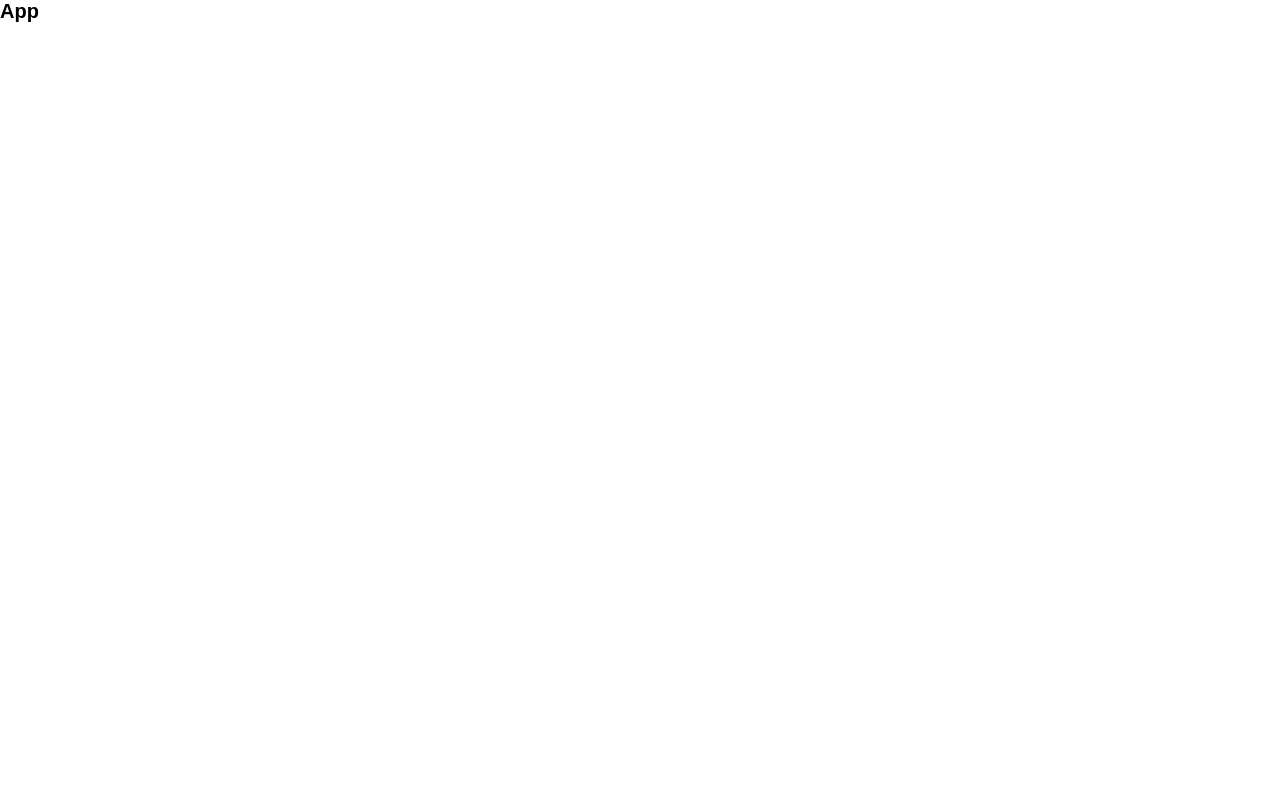
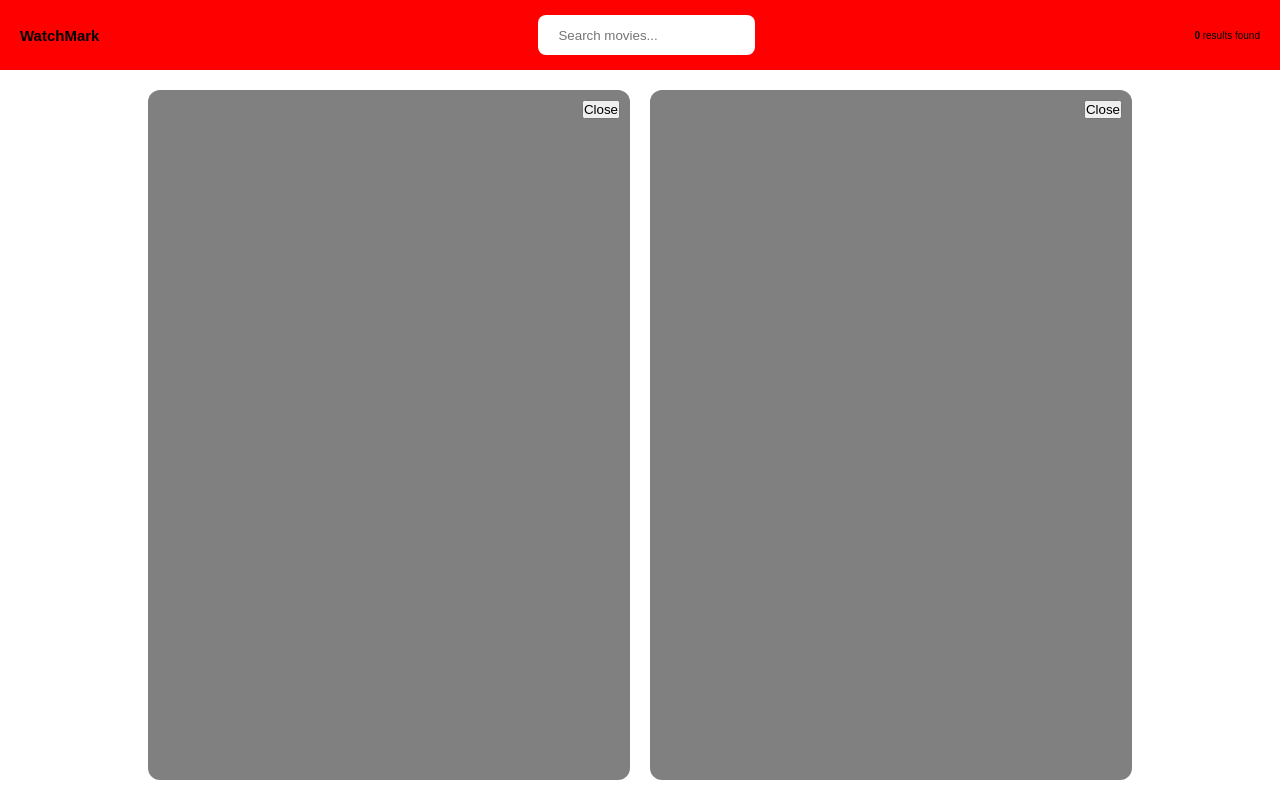
Before and after one commit to kapuscinskimateusz/watchmark, a React (Create React App) app: page / in a window 1280 px wide. Built offline with nearby package versions, Linux system fonts and the light colour scheme.

Commit message:
fetch movies and movie details

```diff
--- a/src/components/App.js
+++ b/src/components/App.js
@@ -1,3 +1,104 @@
+import { useEffect, useState } from "react";
+
+import NavBar from "./NavBar";
+import NumResults from "./NumResults";
+import Search from "./Search";
+import Main from "./Main";
+import Box from "./Box";
+import Loader from "./Loader";
+import ErrorMessage from "./ErrorMessage";
+import MovieList from "./MovieList";
+import MovieDetails from "./MovieDetails";
+
+const API_KEY = "151310d4";
+export const BASE_URL = `http://www.omdbapi.com/?apikey=${API_KEY}&`;
+
 export default function App() {
-  return <h1>App</h1>;
+  const [query, setQuery] = useState("");
+  const [movies, setMovies] = useState([]);
+  const [isLoading, setIsLoading] = useState(false);
+  const [error, setError] = useState("");
+  const [selectedMovie, setSelectedMovie] = useState(null);
+
+  function handleSelectMovie(id) {
+    if (selectedMovie === id) return setSelectedMovie(null);
+
+    setSelectedMovie(id);
+  }
+
+  function handleCloseMovie() {
+    setSelectedMovie(null);
+  }
+
+  useEffect(() => {
+    const controller = new AbortController();
+
+    async function getMovies() {
+      try {
+        setIsLoading(true);
+        setError("");
+
+        const res = await fetch(`${BASE_URL}s=${query}`, {
+          signal: controller.signal,
+        });
+        if (!res.ok)
+          throw new Error("Something went wrong with fetching movies");
+
+        const data = await res.json();
+        if (data.Response === "False") throw new Error(data.Error);
+
+        setMovies(data.Search);
+      } catch (err) {
+        if (err.name === "AbortError") return;
+
+        setMovies([]);
+        console.error(err.message);
+        setError(err.message);
+      } finally {
+        setIsLoading(false);
+      }
+    }
+
+    if (query.length < 3) {
+      setMovies([]);
+      setError("");
+      return;
+    }
+
+    getMovies();
+
+    return function () {
+      controller.abort();
+    };
+  }, [query]);
+
+  return (
+    <>
+      <NavBar>
+        <Search query={query} onSearch={setQuery} />
+        <NumResults movies={movies} />
+      </NavBar>
+
+      <Main>
+        <Box>
+          {isLoading && <Loader />}
+          {error && <ErrorMessage error={error} />}
+          {!isLoading && !error && (
+            <MovieList movies={movies} onSelectMovie={handleSelectMovie} />
+          )}
+        </Box>
+
+        <Box>
+          {selectedMovie ? (
+            <MovieDetails
+              selectedId={selectedMovie}
+              onCloseMovie={handleCloseMovie}
+            />
+          ) : (
+            <></>
+          )}
+        </Box>
+      </Main>
+    </>
+  );
 }
--- /dev/null
+++ b/src/components/Box.js
@@ -0,0 +1,17 @@
+import { useState } from "react";
+
+export default function Box({ children }) {
+  const [isOpen, setIsOpen] = useState(true);
+
+  return (
+    <div className="box">
+      <button
+        className="close-btn"
+        onClick={() => setIsOpen((isOpen) => !isOpen)}
+      >
+        {isOpen ? "Close" : "Open"}
+      </button>
+      {isOpen && children}
+    </div>
+  );
+}
--- /dev/null
+++ b/src/components/ErrorMessage.js
@@ -0,0 +1,3 @@
+export default function ErrorMessage({ error }) {
+  return <p>{error}</p>;
+}
--- /dev/null
+++ b/src/components/Loader.js
@@ -0,0 +1,3 @@
+export default function Loader() {
+  return <p>Loading...</p>;
+}
--- /dev/null
+++ b/src/components/Main.js
@@ -0,0 +1,3 @@
+export default function Main({ children }) {
+  return <main className="main">{children}</main>;
+}
--- /dev/null
+++ b/src/components/MovieDetails.js
@@ -0,0 +1,66 @@
+import { useEffect, useState } from "react";
+
+import { BASE_URL } from "./App";
+import Loader from "./Loader";
+import ErrorMessage from "./ErrorMessage";
+
+export default function MovieDetails({ selectedId, onCloseMovie }) {
+  const [movie, setMovie] = useState(null);
+  const [isLoading, setIsLoading] = useState(true);
+  const [error, setError] = useState("");
+
+  useEffect(() => {
+    async function getMovie() {
+      try {
+        setIsLoading(true);
+        setError("");
+
+        const res = await fetch(`${BASE_URL}i=${selectedId}`);
+        if (!res.ok)
+          throw new Error("Something went wrong with fetching movie");
+
+        const data = await res.json();
+        if (data.Response === "False") throw new Error(data.Error);
+
+        setMovie(data);
+      } catch (err) {
+        console.error(err.message);
+        setError(err.message);
+      } finally {
+        setIsLoading(false);
+      }
+    }
+
+    getMovie();
+  }, [selectedId]);
+
+  if (isLoading) return <Loader />;
+  if (error) return <ErrorMessage error={error} />;
+
+  return (
+    <div className="movie-details">
+      <header>
+        <button className="back-btn" onClick={onCloseMovie}>
+          &larr;
+        </button>
+
+        <img src={movie.Poster} alt={`Poster of ${movie.Title} movie`} />
+
+        <div>
+          <h2>{movie.Title}</h2>
+          <p>
+            {movie.Released} &bull; {movie.Runtime}
+          </p>
+          <p>{movie.Genre}</p>
+          <p>&#9734; {movie.imdbRating} IMDB rating</p>
+        </div>
+      </header>
+
+      <section>
+        <p>{movie.Plot}</p>
+        <p>Starring {movie.Actors}</p>
+        <p>Directed by {movie.Director}</p>
+      </section>
+    </div>
+  );
+}
--- /dev/null
+++ b/src/components/MovieList.js
@@ -0,0 +1,15 @@
+import MovieListItem from "./MovieListItem";
+
+export default function MovieList({ movies, onSelectMovie }) {
+  return (
+    <ul className="movie-list">
+      {movies.map((movie) => (
+        <MovieListItem
+          key={movie.imdbID}
+          movie={movie}
+          onSelectMovie={onSelectMovie}
+        />
+      ))}
+    </ul>
+  );
+}
--- /dev/null
+++ b/src/components/MovieListItem.js
@@ -0,0 +1,11 @@
+export default function MovieListItem({ movie, onSelectMovie }) {
+  return (
+    <li className="movie-list-item" onClick={() => onSelectMovie(movie.imdbID)}>
+      <img src={movie.Poster} alt={`Poster of ${movie.Title} movie`} />
+      <div>
+        <h3>{movie.Title}</h3>
+        <p>{movie.Year}</p>
+      </div>
+    </li>
+  );
+}
--- /dev/null
+++ b/src/components/NavBar.js
@@ -0,0 +1,8 @@
+export default function NavBar({ children }) {
+  return (
+    <nav className="nav-bar">
+      <h1>WatchMark</h1>
+      {children}
+    </nav>
+  );
+}
--- /dev/null
+++ b/src/components/NumResults.js
@@ -0,0 +1,7 @@
+export default function NumResults({ movies }) {
+  return (
+    <p>
+      <strong>{movies.length}</strong> results found
+    </p>
+  );
+}
--- /dev/null
+++ b/src/components/Search.js
@@ -0,0 +1,11 @@
+export default function Search({ query, onSearch }) {
+  return (
+    <input
+      className="search"
+      type="text"
+      placeholder="Search movies..."
+      value={query}
+      onChange={(e) => onSearch(e.target.value)}
+    />
+  );
+}
--- a/src/index.css
+++ b/src/index.css
@@ -13,3 +13,90 @@ body {
 }
 
 /* ********** */
+
+.nav-bar {
+  display: flex;
+  align-items: center;
+  justify-content: space-between;
+  height: 70px;
+  padding-inline: 20px;
+  background-color: red;
+}
+
+.search {
+  height: 40px;
+  border-radius: 8px;
+  border: none;
+  padding-inline: 20px;
+}
+
+.main {
+  max-width: 1024px;
+  margin-inline: auto;
+  height: calc(100vh - 70px);
+  padding: 20px;
+  display: grid;
+  grid-template-columns: repeat(2, 1fr);
+  gap: 20px;
+}
+
+.box {
+  position: relative;
+  background-color: gray;
+  border-radius: 12px;
+  overflow-y: scroll;
+}
+
+.box .close-btn {
+  position: absolute;
+  top: 10px;
+  right: 10px;
+  z-index: 10;
+}
+
+.movie-list {
+  list-style-type: none;
+  padding-block: 10px;
+}
+
+.movie-list-item {
+  display: grid;
+  grid-template-columns: 40px 1fr;
+  align-items: center;
+  gap: 20px;
+  border-bottom: 1px solid black;
+  padding: 10px 20px;
+  min-height: 100px;
+  transition: 0.3s;
+  cursor: pointer;
+}
+
+.movie-list-item:hover {
+  background-color: yellow;
+}
+
+.movie-list-item:last-child {
+  border-bottom: none;
+}
+
+.movie-list-item img {
+  width: 100%;
+}
+
+.movie-details header {
+  position: relative;
+  display: flex;
+  align-items: center;
+  gap: 20px;
+  background-color: orange;
+}
+
+.movie-details header .back-btn {
+  position: absolute;
+  top: 10px;
+  left: 10px;
+}
+
+.movie-details header img {
+  width: 33%;
+}
```
